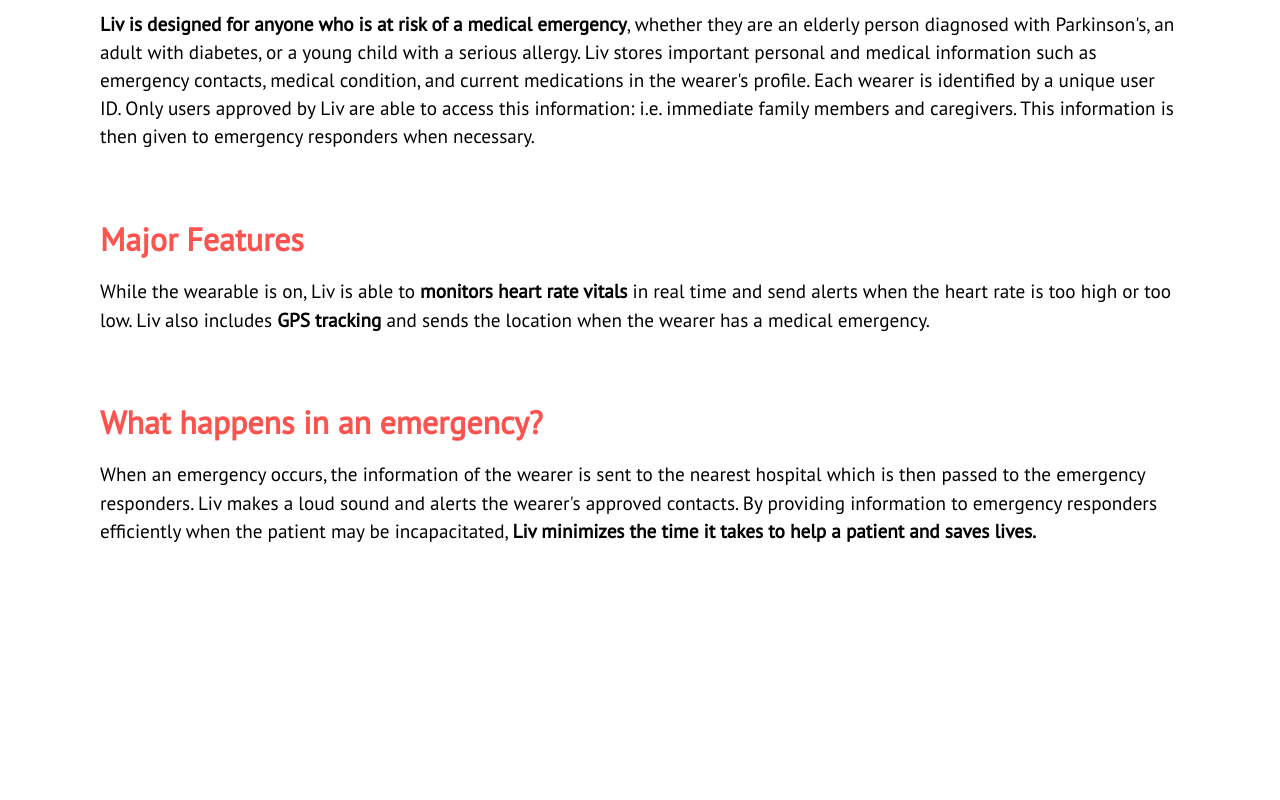
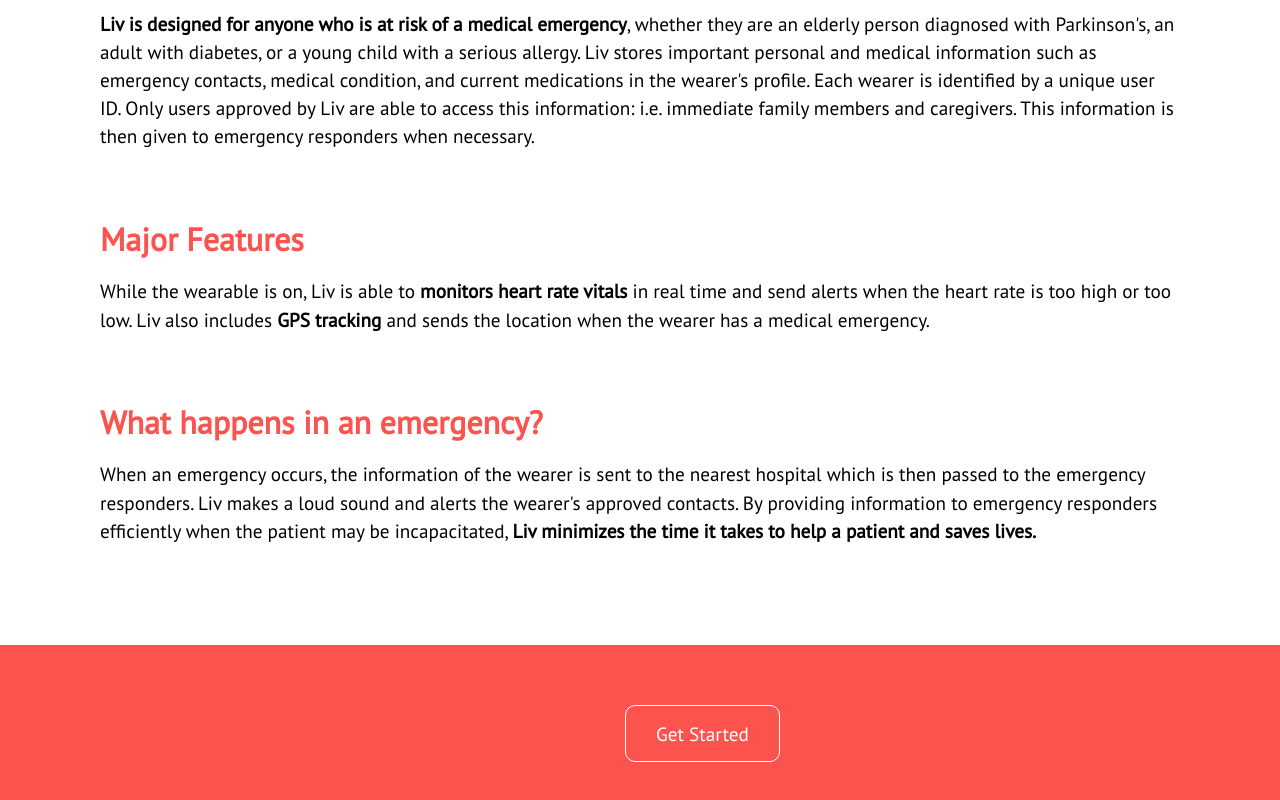
Before and after one commit to LucaKoval/Liv, a React (Create React App) app in the folder client/: page / in a window 1280 px wide. Shown: the part 920-1720 px from the top of the page. Before the commit the page ends 1515 px from the top, so only its background shows below. Built offline with nearby package versions, Linux system fonts and the light colour scheme.

Commit message:
added signup button on home

```diff
--- a/client/src/css/home.css
+++ b/client/src/css/home.css
@@ -5,6 +5,7 @@
     vertical-align: middle;
     border: 1px transparent;
     background: white;
+    margin-bottom: 100px;
 }
 
 .title-main {
@@ -50,3 +51,27 @@
     margin-right: 100px;
     margin-bottom: 50px;
 }
+
+.button-section {
+    padding-top: 60px;
+    padding-bottom: 20px;
+    background-color: #FC534E;
+}
+
+.signup-button a{
+    color: white;
+}
+
+.signup-button {
+    background: transparent;
+    border: 1px solid white;
+    border-radius: 10px;
+    font-size: 1.5vw;
+    display: table-cell;
+    vertical-align: middle;
+    margin-left: 625px;
+    padding: 15px;
+    padding-left: 30px;
+    padding-right: 30px;
+    margin-bottom: 50px;
+}
--- a/client/src/pages/Home.jsx
+++ b/client/src/pages/Home.jsx
@@ -36,6 +36,12 @@ class Home extends Component {
                     Liv makes a loud sound and alerts the wearer's approved contacts. By providing information to emergency responders efficiently
                     when the patient may be incapacitated, <b>Liv minimizes the time it takes to help a patient and saves lives. </b></div>
                 </div>
+
+                <div className = "button-section">
+                    <button className = "signup-button">
+                        <a href = "signup place holder">Get Started</a>
+                    </button>
+                </div>
             </div>
         )
     }
```
